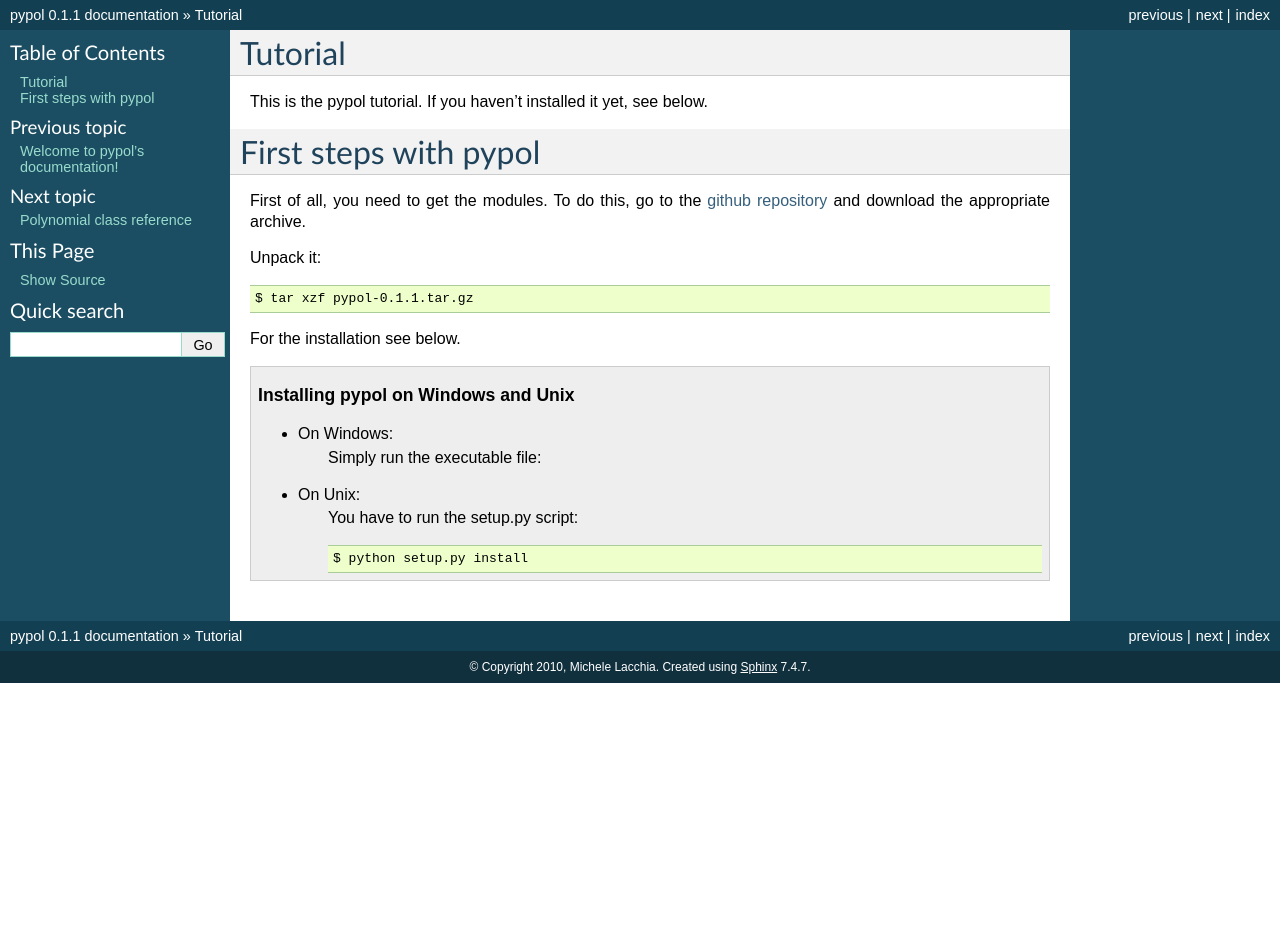
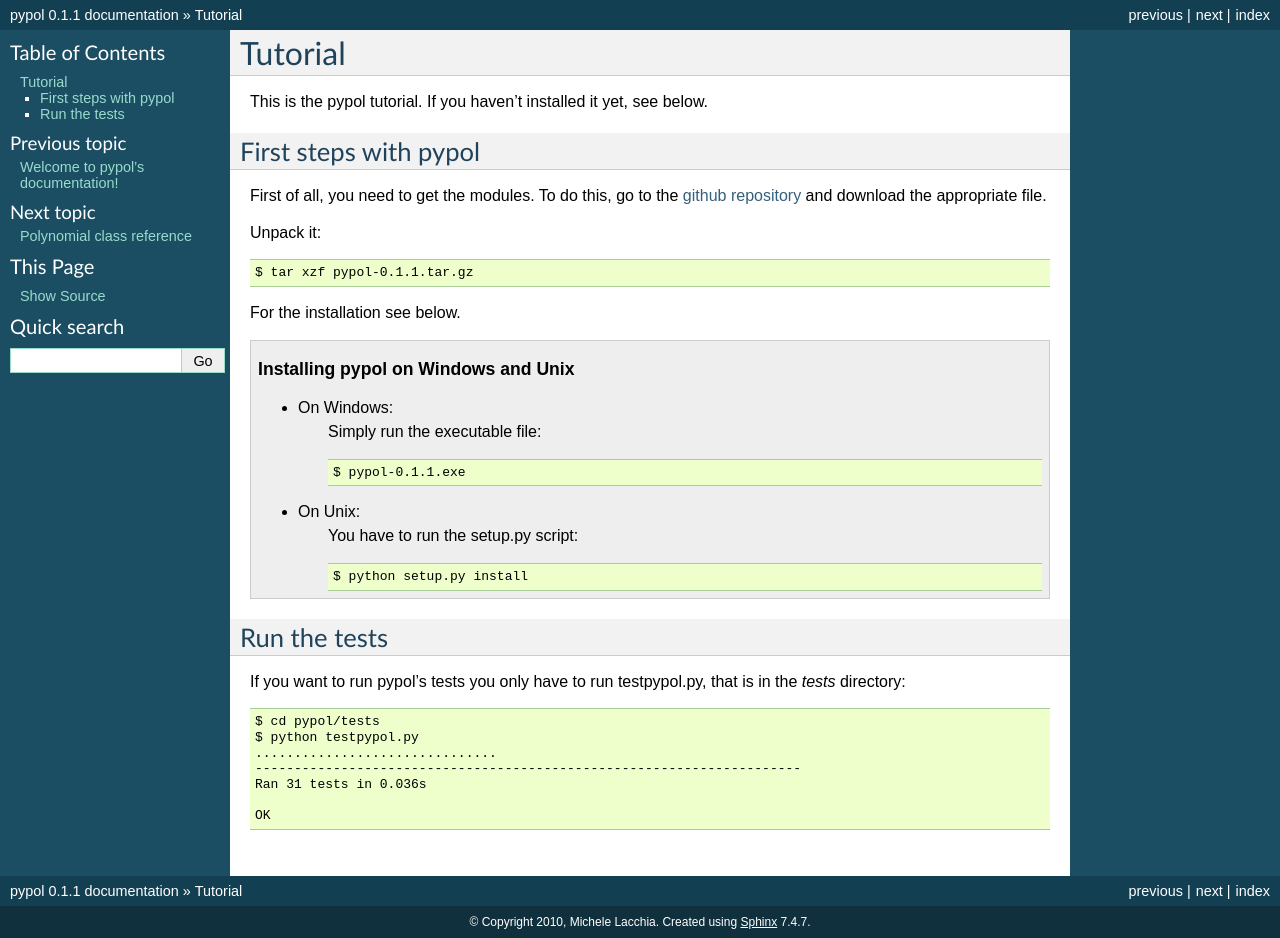
Before and after one commit to rubik/pypol, a Sphinx documentation site: the page built from doc/tutorial.rst, in a window 1280 px wide. Built offline with Sphinx 7.4.7, drawn with Linux system fonts in a browser that asks for light colours; before the commit the page ends 900 px from its top, so only the background shows below that.

Commit message:
Updated the documentation and added some tests

```diff
--- a/doc/tutorial.rst
+++ b/doc/tutorial.rst
@@ -4,9 +4,9 @@ Tutorial
 This is the pypol tutorial. If you haven't installed it yet, see below.
 
 First steps with pypol
-======================
+----------------------
 
-First of all, you need to get the modules. To do this, go to the `github repository <http://github.com/rubik/pypol/downloads>`_ and download the appropriate archive.
+First of all, you need to get the modules. To do this, go to the `github repository <http://github.com/rubik/pypol/downloads>`_ and download the appropriate file.
 
 Unpack it::
 
@@ -17,9 +17,25 @@ For the installation see below.
 .. topic:: Installing pypol on Windows and Unix
 
     * On Windows:
-        Simply run the executable file:
+        Simply run the executable file::
+
+            $ pypol-0.1.1.exe
 
     * On Unix:
         You have to run the setup.py script::
 
             $ python setup.py install
+
+
+Run the tests
+-------------
+
+If you want to run pypol's tests you only have to run testpypol.py, that is in the *tests* directory::
+
+    $ cd pypol/tests
+    $ python testpypol.py
+    ...............................
+    ----------------------------------------------------------------------
+    Ran 31 tests in 0.036s
+
+    OK
```
Also changed, not shown: 16 other files.
